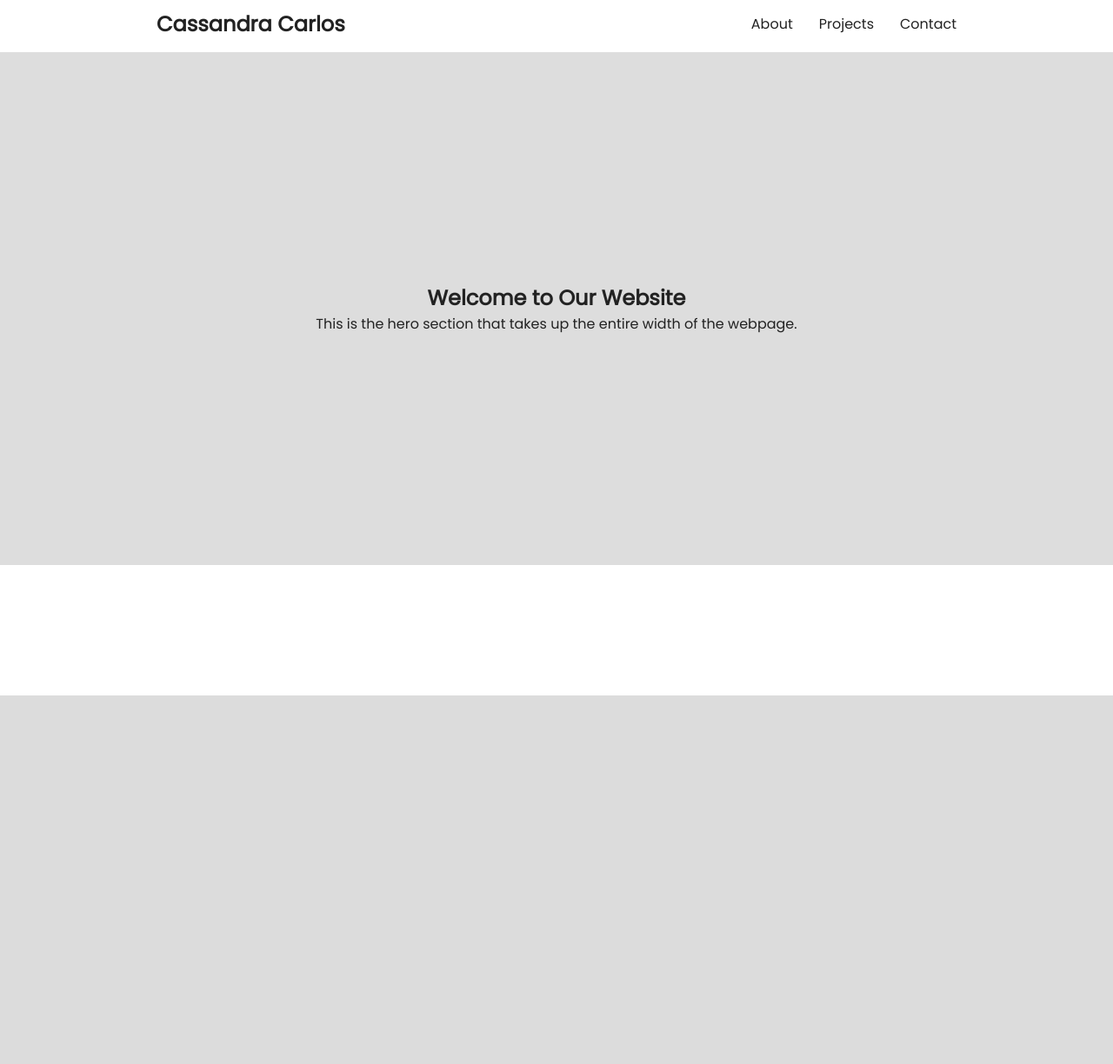
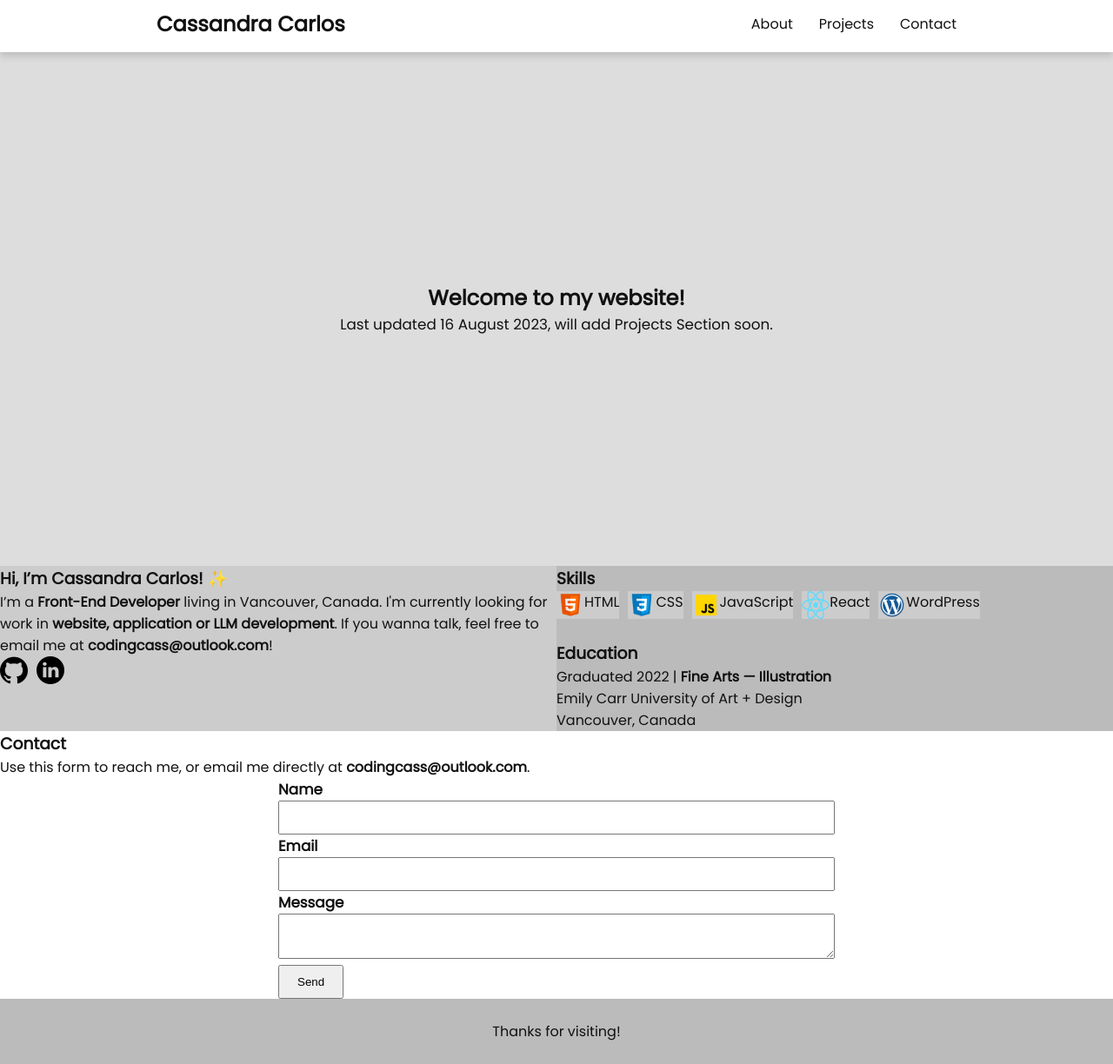
Before and after one commit to cassandracarlos/cassandracarlos.github.io, a PHP site: page / in a window 1280 px wide. Shown: the whole page at 87% size. Before the commit the page ends 800 px from the top, so only its background shows below. Run offline with PHP 8.4, Linux system fonts and the light colour scheme.

Commit message:
very minimal viable pro
all essential info present, check contact form functionality when live

```diff
--- a/css/contact.css
+++ b/css/contact.css
@@ -0,0 +1,58 @@
+.container {
+    display: flex;
+  }
+
+  .section {
+    box-sizing: border-box;
+    flex: 1;
+  }
+
+  .left-section {
+    background-color: #ccc;
+  }
+
+  .right-section {
+    background-color: #bbb;
+  }
+
+  /* Media queries for responsiveness */
+  @media screen and (max-width: 768px) {
+    .container {
+      flex-direction: column;
+    }
+  }
+
+  .logos {
+    display: flex;
+}
+
+.logos img {
+  height: 32px;
+  width: 32px;
+}
+
+.node {
+  display: flex;
+  margin-right: 10px;
+  background: #ccc;
+}
+
+.contact-form{
+  width: 50%;
+  font-size: 1.05rem;
+  margin: 0 auto;
+}
+
+.contact-form h3, p {
+  margin: 0 auto;
+
+}
+
+textarea, input {
+  width: 100%;
+  padding: 10px;
+}
+
+button {
+  padding: 10px 20px;
+}
--- a/css/footer.css
+++ b/css/footer.css
@@ -0,0 +1,9 @@
+footer p {
+    margin: 0;
+    padding: 0;
+    text-align: center;
+}
+
+footer {
+    background-color: #bbb;
+}
--- a/css/hero.css
+++ b/css/hero.css
@@ -2,6 +2,12 @@
     padding: 240px 0;
     text-align: center;
     background-color: #ddd;
+}
+
+.hero-bio {
+    width: 50%;
+    font-size: 1.05rem;
+    margin: 0 auto;
 }
 
 @media (max-width: 768px) {
@@ -10,4 +16,9 @@
         padding: 240px 20px;
     }
 
+    .hero-bio {
+        width: 100%;
+        margin: 0 auto;
+    }
+
 }
--- a/css/nav.css
+++ b/css/nav.css
@@ -1,18 +1,15 @@
+nav {
+  min-height: 60px;
+  box-shadow: 0px 4px 8px rgba(50, 50, 50, 0.2);
+  position: sticky;
+  background: #fff;
+  top: 0;
+}
+
 nav content {
   display: flex;
+  padding-top: 10px;
   width: 75%;
-}
-
-@media (max-width: 768px) {
-
-  nav content {
-      width: 100%;
-  }
-
-}
-
-nav {
-  min-height: 60px;
 }
 
 .logo {
@@ -29,7 +26,7 @@ nav {
   width: 25px;
   height: 2px;
   margin: 3px 0;
-  background-color: #222;
+  background-color: #111;
 }
 
 .links {
@@ -37,7 +34,16 @@ nav {
   gap: 30px;
 }
 
+.links a:hover {
+  color: #777;
+  transition: 0.075s;
+}
+
 @media (max-width: 768px) {
+
+  nav content {
+    width: 100%;
+  }
 
   .logo {
     text-align: center;
@@ -48,7 +54,7 @@ nav {
   }
 
   .links {
-    border-top: solid 1.5px #222;
+    border-top: solid 1.5px #111;
     display: none;
     flex-direction: column;
     position: absolute;
@@ -66,7 +72,7 @@ nav {
 
   .links a {
     padding: 10px 0;
-    border-bottom: solid 1.5px #222;
+    border-bottom: solid 1.5px #111;
   }
 
   .links a:hover {
--- a/index.html
+++ b/index.html
@@ -12,7 +12,7 @@
 		<meta name="viewport" content="width=device-width, initial-scale=1.0" />
 
 		<!-- TITLE -->
-		<title>Cassandra's Portfolio</title>
+		<title>Cassandra Carlos</title>
 
 		<!-- FAVICON -->
 		<link rel="icon" type="image/x-icon" href="icons/lit-object.png">
@@ -47,9 +47,9 @@
 				</div>
 
 				<div class="links">
-					<a href="#about-section">About</a>
-					<a href="#projects-section">Projects</a>
-					<a href="#contact-section">Contact</a>
+					<a href="#about">About</a>
+					<a href="#projects">Projects</a>
+					<a href="#contact">Contact</a>
 				</div>
 
 			</content>
@@ -59,15 +59,187 @@
 			<content>
 
 				<h1>
-					Welcome to Our Website
+					Welcome to my website!
 				</h1>
 
-				<p>
-					This is the hero section that takes up the entire width of the webpage.
+				<p class="hero-bio">
+					Last updated 16 August 2023, will add Projects Section soon.
 				</p>
 
 			</content>
 		</section>
+
+		<div id="about" class="container">
+			<div class="section left-section">
+				<h3>Hi, I’m Cassandra Carlos! ✨</h3>
+				<p>
+					I’m a <b>Front-End Developer</b>  living in Vancouver, Canada. I'm currently looking for work in <b>website, application or LLM development</b>. If you wanna talk, feel free to email me at <b>codingcass@outlook.com</b>!
+				</p>
+				<div class="logos">
+					<div class="subsection">
+						<!-- SOCIAL MEDIA LINKS -->
+
+						<div class="logos">
+
+							<div class="node" id="github">
+
+								<a href="https://github.com/codingcass" target="_blank">
+
+									<img class="icons" src="icons/github.png" alt="GitHub">
+
+								</a>
+
+							</div>
+							<div class="node" id="linkedin">
+
+								<a href="https://linkedin.com/in/cassandra-carlos" target="_blank">
+
+									<img class="icons" src="icons/linkedin.png" alt="LinkedIn">
+
+								</a>
+
+							</div>
+
+
+						</div>
+
+						</div>
+				</div>
+			</div>
+
+			<div id="contact" class="section right-section">
+				<h3>Skills</h3>
+				<div class="logos">
+
+
+					<div class="node" id="html">
+
+						<img class="icons" src="icons/html-5-48.png" alt="HTML 5">
+						<p>HTML</p>
+
+					</div>
+
+					<div class="node" id="css">
+
+						<img class="icons" src="icons/css-48.png" alt="CSS 3">
+
+						<p>
+							CSS
+						</p>
+
+					</div>
+
+					<div class="node" id="javascript">
+
+						<img class="icons" src="icons/javascript-48.png" alt="Javascript">
+
+						<p>
+
+							JavaScript
+
+						</p>
+
+					</div>
+
+					<div class="node" id="react">
+
+						<img class="icons" src="icons/react-icon.png" alt="React">
+
+						<p>
+
+							React
+
+						</p>
+
+					</div>
+
+					<div class="node" id="wordpress">
+
+						<img class="icons" src="icons/wordpress-48.png" alt="Wordpress">
+
+						<p>
+
+							WordPress
+
+						</p>
+
+					</div>
+
+				</div>					<br>
+
+				<h3>Education</h3>
+				<p>Graduated 2022 | <b>Fine Arts &#8212; Illustration</b><br>
+				Emily Carr University of Art + Design<br>
+				Vancouver, Canada</p>
+			  <!-- Content for the second section -->
+
+
+			</div>
+		  </div>
+
+		  <section id="contact-section">
+			<div class="content">
+
+				<h3 id="contact-title">
+					Contact
+				</h3>
+
+				<p id="contact-info">
+					Use this form to reach me, or email me directly at <b>codingcass@outlook.com</b>.
+				</p>
+
+				<div class="contact-form">
+
+					<form id="contact-form" action="https://formsubmit.co/codingcass@outlook.com" method="POST">
+
+						<div id="form-name">
+
+							<h4>
+								Name
+							</h4>
+
+							<input type="text" name="name" required="">
+
+						</div>
+
+						<div id="form-email">
+
+							<h4>
+								Email
+							</h4>
+
+								<input type="email" name="email" required="">
+
+						</div>
+
+						<div id="form-message">
+
+							<h4>
+								Message
+							</h4>
+
+								<textarea id="message" name="message" required=""></textarea>
+
+							<button type="submit">
+								Send
+							</button>
+
+						</div>
+
+					</form>
+
+				</div>
+
+			</div>
+		</section>
+
+		<footer>
+			<content>
+
+				<p>Thanks for visiting!</p>
+
+			</content>
+		</footer>
 
 		<!-- EXT. JAVASCRIPT -->
 		<script src="js/nav.js"></script>
--- a/main.css
+++ b/main.css
@@ -7,13 +7,15 @@
 }
 
 body {
-    color: #222;
+    color: #111;
+    margin: 0;
+    padding: 0;
     font-family: 'Poppins', sans-serif;
 }
 
 content {
     margin: 0 auto;
-    padding: 10px 20px;
+    padding: 0 20px;
     align-items: center;
     justify-content: space-between;
 }
@@ -24,7 +26,7 @@ img {
 }
 
 a {
-    color: #222;
+    color: #111;
     text-decoration: none;
 }
 
```
Also changed, not shown: css/about.css (deleted), css/projects.css (deleted).
